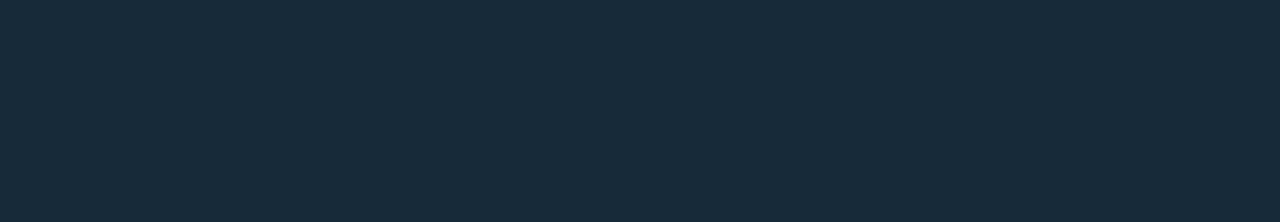
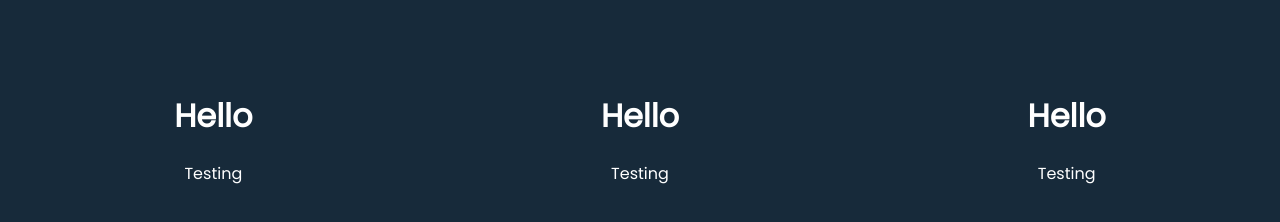
Before and after one commit to rekomerio/portfolio-react, a React (Create React App) app: page / in a window 1280 px wide. Shown: the part 584-806 px from the top of the page. Built offline with nearby package versions, Linux system fonts and the light colour scheme.

Commit message:
Decent layout coming out

```diff
--- a/src/css/index.css
+++ b/src/css/index.css
@@ -72,4 +72,8 @@ a {
 .content {
   background-color: var(--my-color-1);
   min-height: 60vh;
+  display: flex;
+  justify-content: space-around;
+  align-items: center;
+  color: white;
 }
--- a/src/js/Content.js
+++ b/src/js/Content.js
@@ -3,7 +3,18 @@ import React from 'react';
 function Content() {
     return (
         <div className="content">
-
+            <div>
+                <h1>Hello</h1>
+                <p>Testing</p>
+            </div>
+            <div>
+                <h1>Hello</h1>
+                <p>Testing</p>
+            </div>
+            <div>
+                <h1>Hello</h1>
+                <p>Testing</p>
+            </div>
         </div>
     );
 }
```
